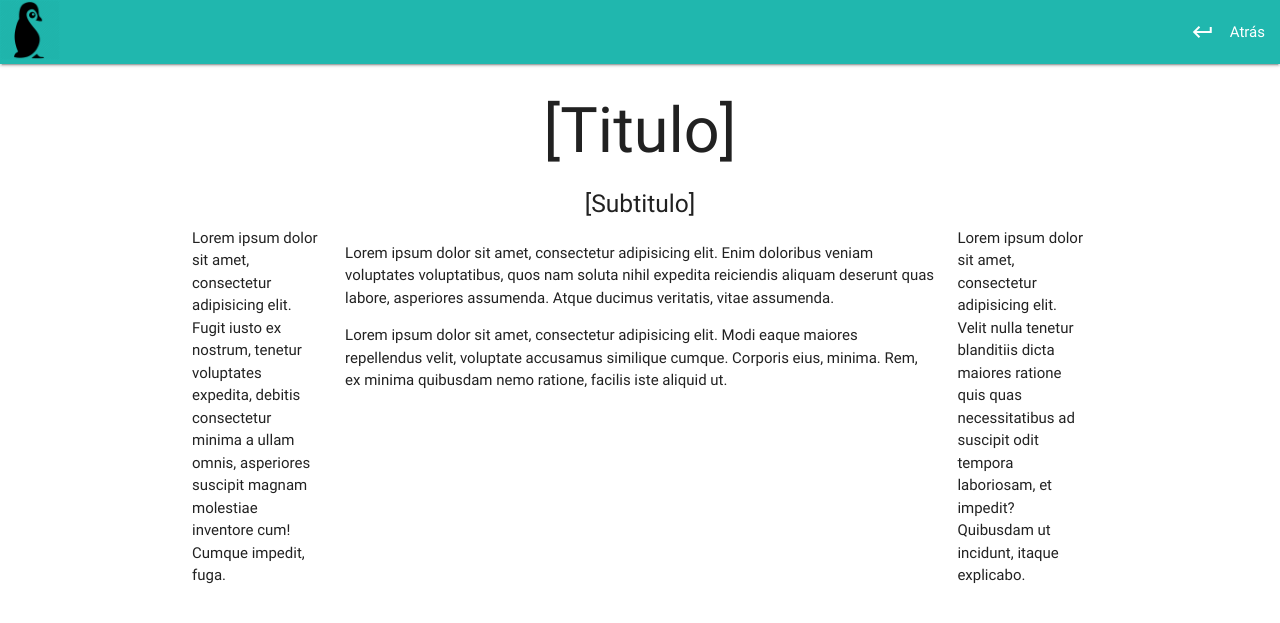
After one commit to AlbertoR17/penguinito, a PHP site: page /articulo.php in a window 1280 px wide. The commit adds this page. Shown: the top 623 px of the page. Run offline with PHP 8.4, Linux system fonts and the light colour scheme; some libraries are stand-ins or nearby versions.

Commit message:
Articulo
se hizo la pagina del articulo

```diff
--- /dev/null
+++ b/articulo.php
@@ -0,0 +1,46 @@
+<!DOCTYPE html>
+<html>
+<head>
+	<!--Import Google Icon Font-->
+	<link href="https://fonts.googleapis.com/icon?family=Material+Icons" rel="stylesheet">
+	<!--Import materialize.css-->
+	<link type="text/css" rel="stylesheet" href="css/materialize.css"  media="screen,projection"/>
+
+	<!--Let browser know website is optimized for mobile-->
+	<meta name="viewport" content="width=device-width, initial-scale=1.0"/>
+	<title>penguinito</title>
+</head>
+
+<body>
+ <nav>
+    <div class="nav-wrapper">
+      <a href="#!" class="brand-logo"><img src="img/penguin.png" alt="" style="width: 60px;height: 60px"></a>
+      <ul class="right hide-on-med-and-down">
+        <li><a href="#"><i class="material-icons left">keyboard_return</i>Atrás</a></li>
+
+      </ul>
+    </div>
+  </nav>
+	<!-- inico de contenido -->
+	<center>
+	<h1>[Titulo]</h1>
+	<h5>[Subtitulo]</h5>
+	</center>
+	<div class="container">
+		<div class="row">
+			<div class="col m2">Lorem ipsum dolor sit amet, consectetur adipisicing elit. Fugit iusto ex nostrum, tenetur voluptates expedita, debitis consectetur minima a ullam omnis, asperiores suscipit magnam molestiae inventore cum! Cumque impedit, fuga.</div>
+			<div class="col m8">
+				<p> Lorem ipsum dolor sit amet, consectetur adipisicing elit. Enim doloribus veniam voluptates voluptatibus, quos nam soluta nihil expedita reiciendis aliquam deserunt quas labore, asperiores assumenda. Atque ducimus veritatis, vitae assumenda.</p>
+				<p>Lorem ipsum dolor sit amet, consectetur adipisicing elit. Modi eaque maiores repellendus velit, voluptate accusamus similique cumque. Corporis eius, minima. Rem, ex minima quibusdam nemo ratione, facilis iste aliquid ut.</p>
+
+			</div>
+			<div class="col m2"> Lorem ipsum dolor sit amet, consectetur adipisicing elit. Velit nulla tenetur blanditiis dicta maiores ratione quis quas necessitatibus ad suscipit odit tempora laboriosam, et impedit? Quibusdam ut incidunt, itaque explicabo.</div>
+		</div>
+	</div>
+	<!-- fin de contenido -->
+
+</body>
+<!--Import jQuery before materialize.js-->
+	<script type="text/javascript" src="https://code.jquery.com/jquery-3.2.1.min.js"></script>
+	<script type="text/javascript" src="js/materialize.min.js"></script>
+</html>
--- a/index.php
+++ b/index.php
@@ -16,8 +16,7 @@
     <div class="nav-wrapper">
       <a href="#!" class="brand-logo"><img src="img/penguin.png" alt="" style="width: 60px;height: 60px"></a>
       <ul class="right hide-on-med-and-down">
-        <li><a href="sass.html"><i class="material-icons left">search</i>Link with Left Icon</a></li>
-        <li><a href="badges.html"><i class="material-icons right">view_module</i>Link with Right Icon</a></li>
+        <li><a href="sass.html"><i class="material-icons left">search</i>Buscar</a></li>
       </ul>
     </div>
   </nav>
```
